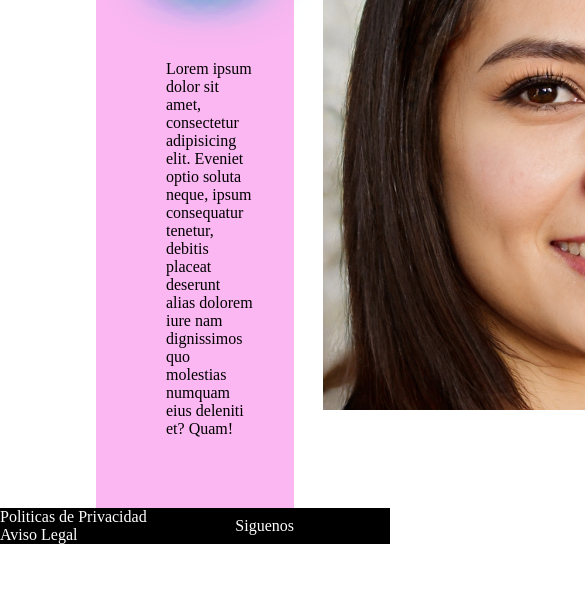
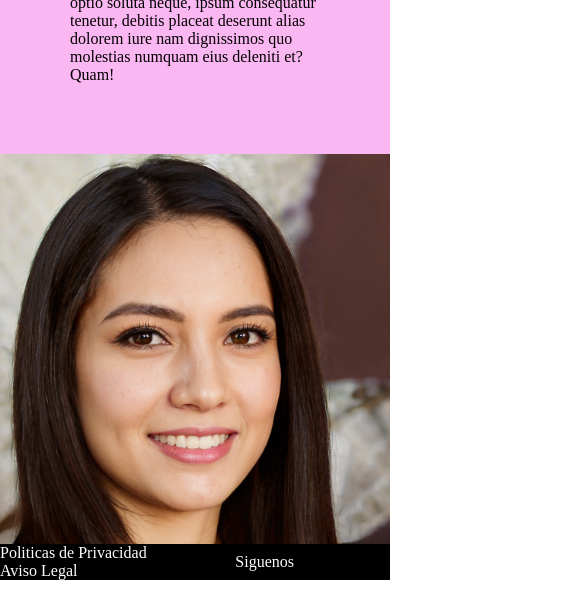
Before and after one commit to PatricioSanchezRios/proyectoA, a plain HTML site: page paginas/sobrenosotros.html in a window 390 px wide. Shown: the part 230-844 px from the top of the page, 585 px wide, since content can reach past the window. Drawn offline with Linux system fonts and the light colour scheme.

Commit message:
responsive sobrenosotros

```diff
--- a/paginas/sobrenosotros.html
+++ b/paginas/sobrenosotros.html
@@ -7,7 +7,7 @@
     <title>proyectoa</title>
     <link rel="stylesheet" href="../style.css">
 </head>
-<body class="body">
+<body >
     <header class="header">
 <nav>
     <ul class="menu">
--- a/style.css
+++ b/style.css
@@ -246,8 +246,9 @@
 .mainUs{
     background-color: #fab7f1;
     display: flex;
-    margin-left: 96px;
-    margin-right: 96px;
+    flex-direction: column;
+    justify-content: center;
+    align-items: center;
 }
 .imagenPersonal{
     width: 600px;
@@ -348,8 +349,14 @@
           flex-direction: column;
           justify-content: space-between;
           overflow: hidden;
+      }
 
+    .mainUs{
+    background-color: #fab7f1;
+    display: flex;
+    flex-direction:column;
 }
+
 @media screen and (max-width: 768px)
 {
 
@@ -478,12 +485,28 @@
 
 }
 }
+@media screen and ( max-width: 480px)
+{
+    .imagenPersonal{
+
+        height: 100%;
+        width: 100%;
+
+    }
+}
 
 @media screen and ( max-width: 403px)
 {
     .modeloImagen{
         max-height: 100px ;
         max-width: 100px ;
+    }
+
+    .imagenPersonal{
+
+        height: 100%;
+        width: 100%;
+
     }
     .grid{
         padding: 0;
```
